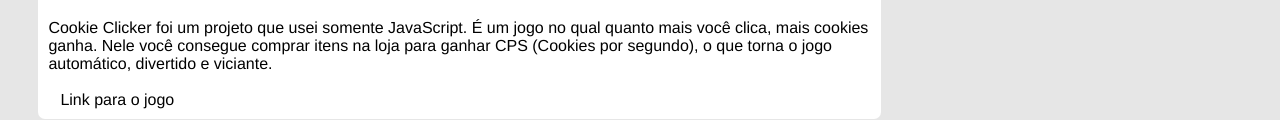
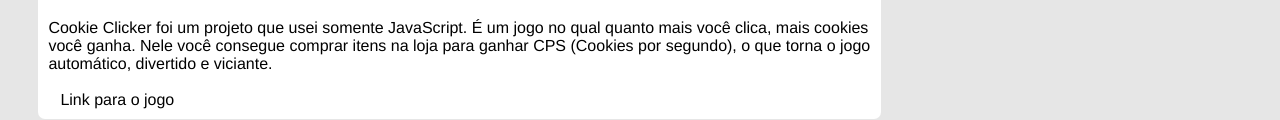
Before and after one commit to pedrorreiro/pedrorreiro.github.io, a plain HTML site: page index.html in a window 1280 px wide. Shown: the part 707-827 px from the top of the page. Drawn offline with nearby package versions, Linux system fonts and the light colour scheme.

Commit message:
correção palavra

```diff
--- a/index.html
+++ b/index.html
@@ -47,7 +47,7 @@
 
                     <br><br><p>Cookie Clicker foi um projeto que usei somente JavaScript.
                         É um jogo no qual quanto mais você clica,
-                        mais cookies ganha. Nele você consegue comprar itens na loja para ganhar
+                        mais cookies você ganha. Nele você consegue comprar itens na loja para ganhar
                         CPS (Cookies por segundo),
                         o que torna o jogo automático, divertido e viciante.</p><br>
                         <a href="https://pedrorreiro.github.io/cookieClicker/" style="color: black; font-size: 1em;" target="_blank">Link para o jogo</a>
```
